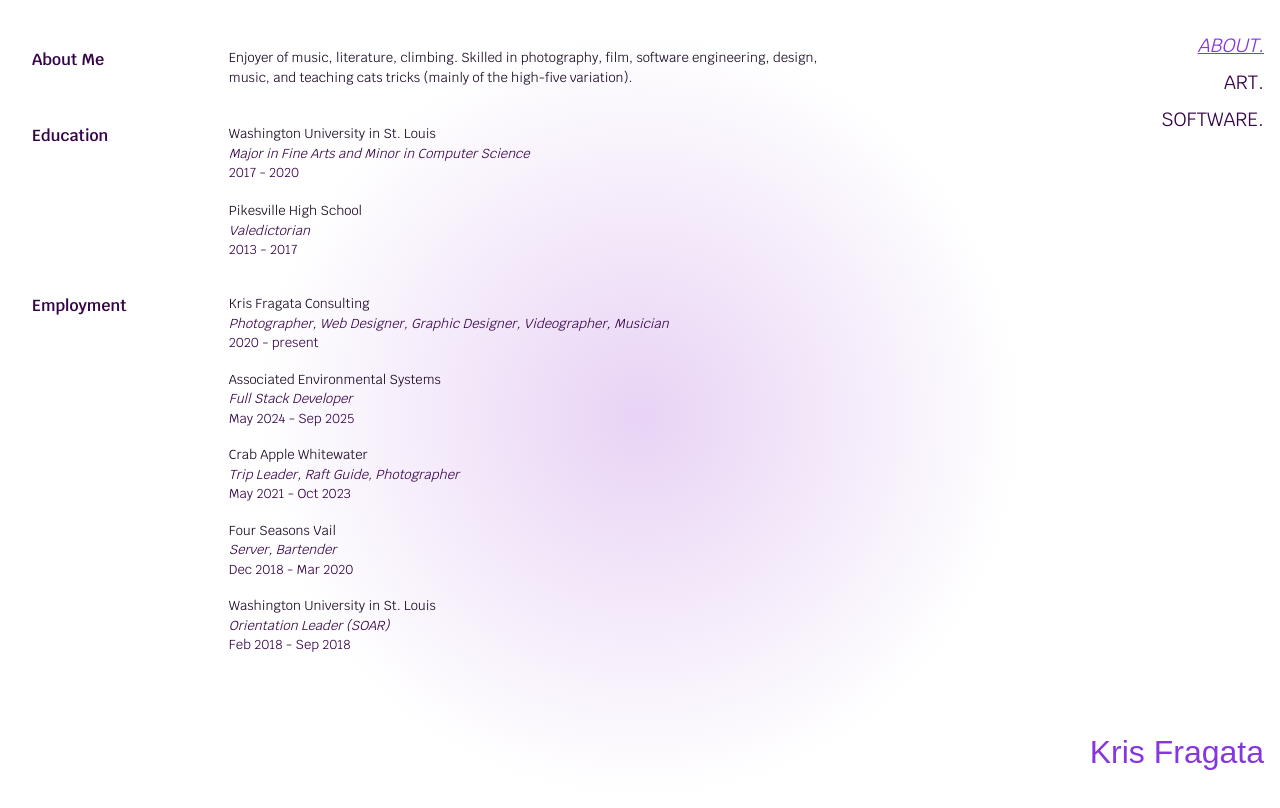
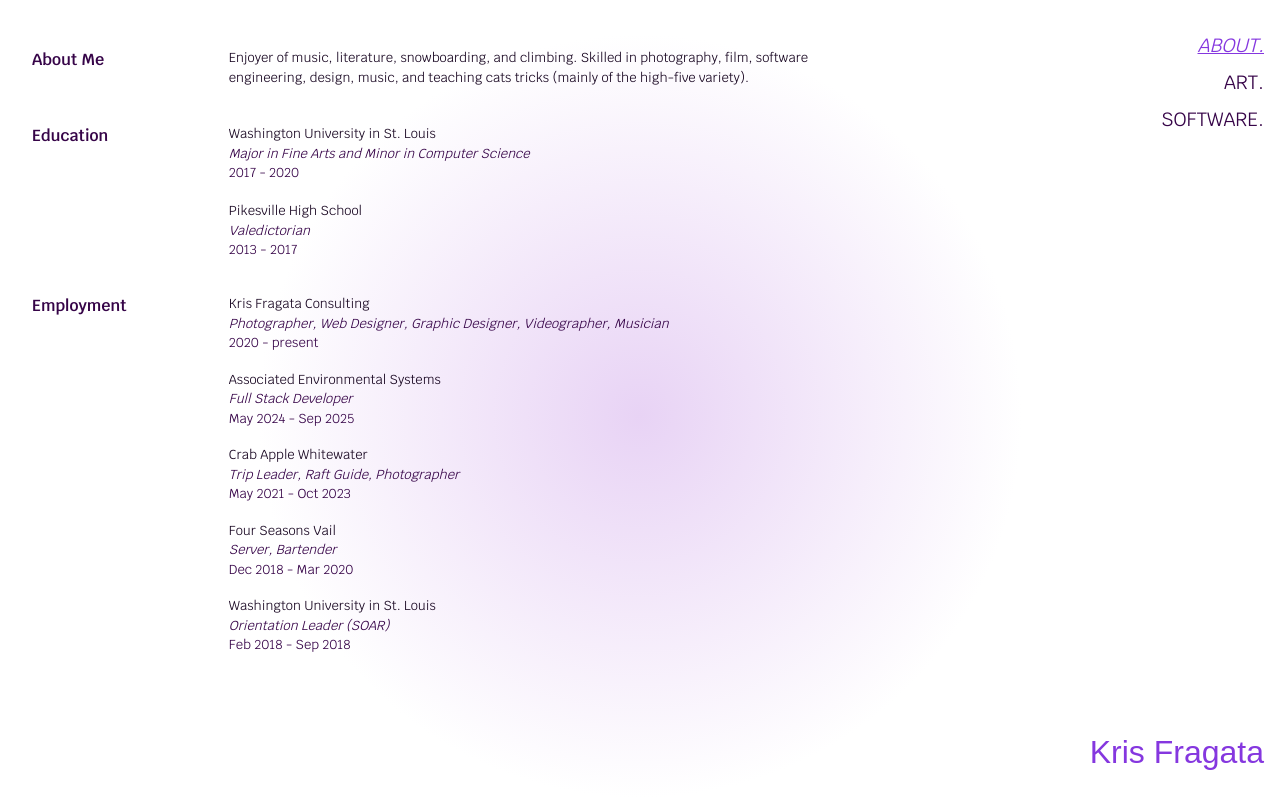
Before and after one commit to krisfragata/portfolio-2026-gd, a Next.js app: page /about in a window 1280 px wide. Shown: the top 808 px of the page. Built offline with nearby package versions, Linux system fonts and the light colour scheme; a web font is replaced by a local one.

Commit message:
re(about):adjust text for about me summary

```diff
--- a/src/app/about/page.tsx
+++ b/src/app/about/page.tsx
@@ -40,7 +40,7 @@ const About: React.FC = () => {
                     About Me
                 </div>
                 <p className="summary">
-                    Enjoyer of music, literature, climbing. Skilled in photography, film, software engineering, design, music, and teaching cats tricks (mainly of the high-five variation).
+                    Enjoyer of music, literature, snowboarding, and climbing. Skilled in photography, film, software engineering, design, music, and teaching cats tricks (mainly of the high-five variety).
                 </p>
             </div>
             <div className="section">
```
